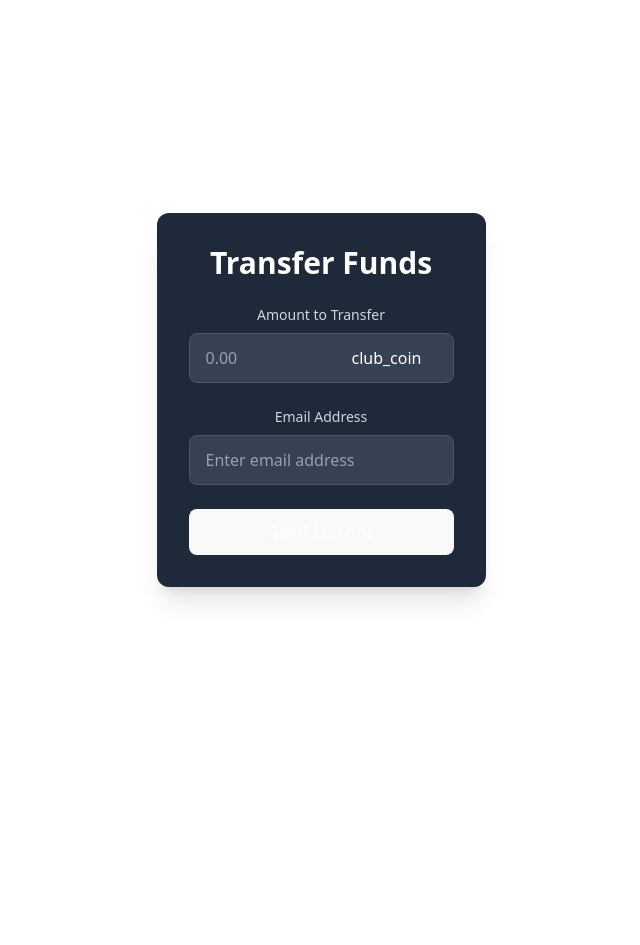
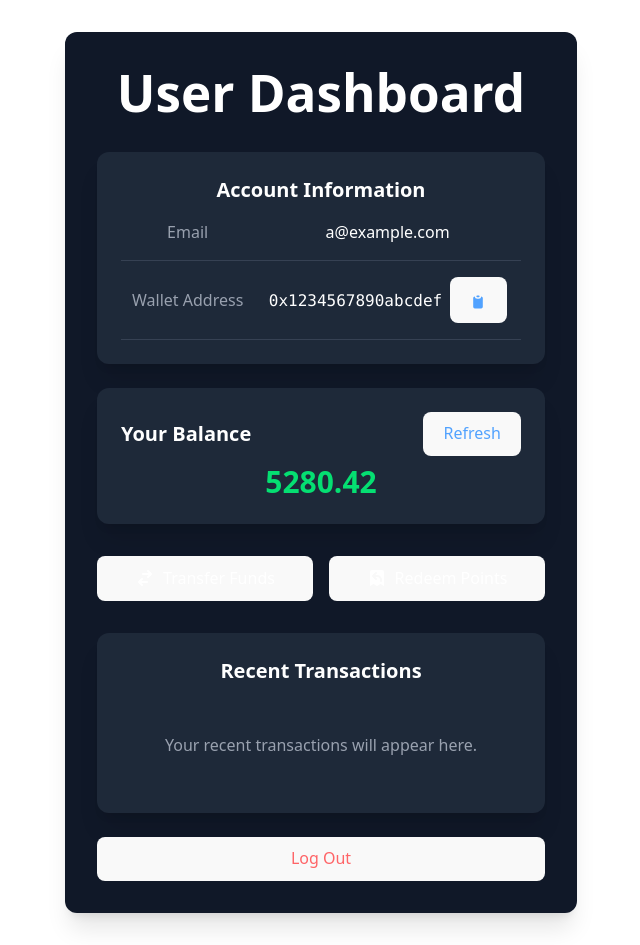
Before and after one commit to DTAlemayehu01/club-coin, a React (Vite) app in the folder Club Coin/: page /user in a window 1280 px wide. Shown: the whole page, without its empty margins (319-959 px from the left). Before the commit the page ends 800 px from the top, so only its background shows below. Built offline with nearby package versions, Linux system fonts and the light colour scheme.

Commit message:
Move transfer to separate component, provide base code for user dashboard

```diff
--- a/Club Coin/src/App.tsx
+++ b/Club Coin/src/App.tsx
@@ -2,6 +2,7 @@ import React from "react";
 import { BrowserRouter, Routes, Route, Navigate } from "react-router-dom";
 import Admin from "./components/Admin.tsx";
 import User from "./components/User.tsx";
+import UserTransfer from "./components/UserTransfer.tsx";
 import "./App.css";
 
 const App: React.FC = () => {
@@ -16,10 +17,13 @@ const App: React.FC = () => {
 				{/* Home Route - Redirect to user page */}
 				<Route path="/" element={<Navigate to="/user" replace />} />
 
-				{/* User Route - Transfer Funds Form */}
+				{/* User Route - User Dashboard */}
+				<Route path="/user" element={<User />} />
+
+				{/* User Transfer Route - Transfer Funds Form */}
 				<Route
-					path="/user"
-					element={<User onSubmit={handleTransferSubmit} />}
+					path="/user/transfer"
+					element={<UserTransfer onSubmit={handleTransferSubmit} />}
 				/>
 
 				{/* Admin route - admin panel */}
@@ -32,7 +36,7 @@ const App: React.FC = () => {
 				<Route
 					path="*"
 					element={
-						<div className="min-h-screen bg-gray-900 flex items-center justify-center">
+						<div className="h-screen w-xl bg-gray-900 flex items-center justify-center">
 							<div className="text-center">
 								<h1 className="text-4xl font-bold text-white mb-4">
 									404
@@ -42,7 +46,7 @@ const App: React.FC = () => {
 								</p>
 								<a
 									href="/"
-									className="bg-blue-600 hover:bg-blue-700 text-white px-4 py-2 rounded"
+									className="text-white bg-blue-600 hover:bg-blue-700 px-4 py-2 rounded"
 								>
 									Go to Home
 								</a>
--- a/Club Coin/src/components/User.tsx
+++ b/Club Coin/src/components/User.tsx
@@ -1,95 +1,121 @@
-import { useState } from "react";
+import { useState, useEffect } from "react";
+import { PrivyProvider, usePrivy } from "@privy-io/react-auth";
+import { Link, useNavigate } from "react-router-dom";
 
-interface TransferFormProps {
-	onSubmit: (amount: number, address: string) => void;
+interface UserDashboardProps {
+	title?: string;
 }
 
-const User: React.FC<TransferFormProps> = ({ onSubmit }) => {
-	const [amount, setAmount] = useState<string>("");
-	const [address, setAddress] = useState<string>("");
-	const [isLoading, setIsLoading] = useState<boolean>(false);
+const User: React.FC<UserDashboardProps> = ({ title = "User Dashboard" }) => {
+	// const { userEmail, userWallet } = useSession();
+	const userEmail = "a@example.com";
+	const userWallet = "0x1234567890abcdef";
+	const [balance, setBalance] = useState<number>(0);
+	const [isLoading, setIsLoading] = useState<boolean>(true);
+	const navigate = useNavigate();
 
-	const handleSubmit = (e: React.FormEvent) => {
-		e.preventDefault();
+	useEffect(() => {
+		// Simulate fetching the user's balance
+		const fetchBalance = async () => {
 			setIsLoading(true);
+			try {
+				// Replace with your actual API call to get the user's balance
+				// Example: const response = await api.getUserBalance(userWallet);
 
-		// Simulate API call
+				// Mock data for demonstration
 				setTimeout(() => {
-			onSubmit(parseFloat(amount), address);
+					setBalance(5280.42);
 					setIsLoading(false);
-		}, 1000);
+				}, 800);
+			} catch (error) {
+				console.error("Error fetching balance:", error);
+				setIsLoading(false);
+			}
 		};
 
+		if (userWallet) {
+			fetchBalance();
+		} else {
+			setIsLoading(false);
+		}
+	}, [userWallet]);
+
 	return (
-		<div className="w-full max-w-xl bg-gray-800 rounded-xl shadow-xl overflow-hidden">
-			<div className="p-8">
-				<h2 className="text-3xl font-bold text-white mb-6">
-					Transfer Funds
+		<div className="bg-gray-900 min-h-lg min-w-lg rounded-xl shadow-xl">
+			<div className="max-w-screen mx-auto px-4 sm:px-6 lg:px-8 py-8">
+				<h1 className="text-2xl font-bold text-white mb-8">{title}</h1>
+
+				{/* User Info Card */}
+				<div className="bg-gray-800 rounded-xl shadow-xl overflow-hidden mb-6">
+					<div className="p-6">
+						<h2 className="text-xl font-semibold text-white mb-4">
+							Account Information
 						</h2>
-
-				<form onSubmit={handleSubmit}>
-					<div className="space-y-6">
-						{/* Amount Input */}
-						<div>
-							<label
-								htmlFor="amount"
-								className="block text-sm font-medium text-gray-300 mb-2"
+						<div className="space-y-4">
+							<div className="flex items-center border-b border-gray-700 pb-4">
+								<div className="w-1/3">
+									<span className="text-gray-400">Email</span>
+								</div>
+								<div className="w-2/3">
+									<span className="text-white">
+										{userEmail || "—"}
+									</span>
+								</div>
+							</div>
+							<div className="flex items-center border-b border-gray-700 pb-4">
+								<div className="w-1/3">
+									<span className="text-gray-400">
+										Wallet Address
+									</span>
+								</div>
+								<div className="w-2/3">
+									<span className="text-white font-mono">
+										{userWallet}
+									</span>
+									{userWallet && (
+										<button
+											className="ml-2 text-blue-400 hover:text-blue-300"
+											onClick={() =>
+												navigator.clipboard.writeText(
+													userWallet
+												)
+											}
+											title="Copy full address"
 										>
-								Amount to Transfer
-							</label>
-							<div className="relative">
-								<input
-									id="amount"
-									type="number"
-									step="0.0001"
-									min="0"
-									required
-									value={amount}
-									onChange={(e) => setAmount(e.target.value)}
-									className="block w-full pl-4 pr-4 py-3 bg-gray-700 border border-gray-600 rounded-lg text-white placeholder-gray-400 focus:outline-none focus:ring-2 focus:ring-blue-500 focus:border-transparent"
-									placeholder="0.00"
-								/>
-								<div className="absolute inset-y-0 right-0 flex items-center pr-8 pointer-events-none">
-									<span className="text-white">
-										club_coin
-									</span>
+											<svg
+												className="h-4 w-4 inline"
+												fill="currentColor"
+												viewBox="0 0 20 20"
+											>
+												<path d="M8 3a1 1 0 011-1h2a1 1 0 110 2H9a1 1 0 01-1-1z" />
+												<path d="M6 3a2 2 0 00-2 2v11a2 2 0 002 2h8a2 2 0 002-2V5a2 2 0 00-2-2 3 3 0 01-3 3H9a3 3 0 01-3-3z" />
+											</svg>
+										</button>
+									)}
+								</div>
+							</div>
 						</div>
 					</div>
 				</div>
 
-						{/* Wallet Address Input */}
-						<div>
-							<label
-								htmlFor="wallet"
-								className="block text-sm font-medium text-gray-300 mb-2"
+				{/* Balance Card */}
+				<div className="bg-gray-800 rounded-xl shadow-xl overflow-hidden mb-8">
+					<div className="p-6">
+						<div className="flex justify-between items-center mb-2">
+							<h2 className="text-xl font-semibold text-white">
+								Your Balance
+							</h2>
+							<button
+								className="text-blue-400 hover:text-blue-300 text-sm"
+								onClick={() => window.location.reload()}
 							>
-								Email Address
-							</label>
-							<input
-								id="wallet"
-								type="email"
-								required
-								value={address}
-								onChange={(e) => setAddress(e.target.value)}
-								className="block w-full px-4 py-3 bg-gray-700 border border-gray-600 rounded-lg text-white placeholder-gray-400 focus:outline-none focus:ring-2 focus:ring-blue-500 focus:border-transparent"
-								placeholder="Enter email address"
-							/>
+								Refresh
+							</button>
 						</div>
-
-						{/* Submit Button */}
-						<button
-							type="submit"
-							disabled={isLoading || !amount || !address}
-							className={`w-full flex justify-center items-center py-3 px-4 rounded-lg text-white font-medium transition-colors ${
-								isLoading || !amount || !address
-									? "bg-gray-600 cursor-not-allowed"
-									: "bg-blue-600 hover:bg-blue-700"
-							}`}
-						>
 						{isLoading ? (
-								<>
+							<div className="flex justify-center items-center h-24">
 								<svg
-										className="animate-spin -ml-1 mr-2 h-4 w-4 text-white"
+									className="animate-spin h-8 w-8 text-blue-500"
 									xmlns="http://www.w3.org/2000/svg"
 									fill="none"
 									viewBox="0 0 24 24"
@@ -108,14 +134,71 @@ const User: React.FC<TransferFormProps> = ({ onSubmit }) => {
 										d="M4 12a8 8 0 018-8V0C5.373 0 0 5.373 0 12h4zm2 5.291A7.962 7.962 0 014 12H0c0 3.042 1.135 5.824 3 7.938l3-2.647z"
 									></path>
 								</svg>
-									Processing...
-								</>
+							</div>
 						) : (
-								"Send Amount"
+							<div className="mt-2">
+								<span className="text-3xl font-bold text-green-400">
+									{balance}
+								</span>
+							</div>
 						)}
+					</div>
+				</div>
+
+				{/* Action Buttons */}
+				<div className="grid grid-cols-1 sm:grid-cols-2 gap-4">
+					<button
+						onClick={() => navigate("/user/transfer")}
+						className="bg-blue-600 hover:bg-blue-700 text-white font-medium py-4 px-4 rounded-xl transition-colors flex items-center justify-center"
+					>
+						<svg
+							className="h-5 w-5 mr-2"
+							fill="currentColor"
+							viewBox="0 0 20 20"
+						>
+							<path d="M8 5a1 1 0 100 2h5.586l-1.293 1.293a1 1 0 001.414 1.414l3-3a1 1 0 000-1.414l-3-3a1 1 0 10-1.414 1.414L13.586 5H8zM12 15a1 1 0 100-2H6.414l1.293-1.293a1 1 0 10-1.414-1.414l-3 3a1 1 0 000 1.414l3 3a1 1 0 001.414-1.414L6.414 15H12z" />
+						</svg>
+						Transfer Funds
+					</button>
+
+					<button
+						onClick={() => navigate("/redeem")}
+						className="bg-purple-600 hover:bg-purple-700 text-white font-medium py-4 px-4 rounded-xl transition-colors flex items-center justify-center"
+					>
+						<svg
+							className="h-5 w-5 mr-2"
+							fill="currentColor"
+							viewBox="0 0 20 20"
+						>
+							<path
+								fillRule="evenodd"
+								d="M5 2a2 2 0 00-2 2v14l3.5-2 3.5 2 3.5-2 3.5 2V4a2 2 0 00-2-2H5zm4.707 3.707a1 1 0 00-1.414-1.414l-3 3a1 1 0 000 1.414l3 3a1 1 0 001.414-1.414L8.414 9H10a3 3 0 013 3v1a1 1 0 102 0v-1a5 5 0 00-5-5H8.414l1.293-1.293z"
+								clipRule="evenodd"
+							/>
+						</svg>
+						Redeem Points
 					</button>
 				</div>
-				</form>
+
+				{/* Recent Transactions - Optional */}
+				<div className="mt-8 bg-gray-800 rounded-xl shadow-xl overflow-hidden">
+					<div className="p-6">
+						<h2 className="text-xl font-semibold text-white mb-4">
+							Recent Transactions
+						</h2>
+						<div className="text-center py-8 text-gray-400">
+							<p>Your recent transactions will appear here.</p>
+						</div>
+					</div>
+				</div>
+
+				{/* Log Out Button (Still Needs Implementation) */}
+				<button
+					className="text-red-400 hover:text-red-300 text-sm mt-6 min-w-md"
+					onClick={() => window.location.reload()}
+				>
+					Log Out
+				</button>
 			</div>
 		</div>
 	);
--- /dev/null
+++ b/Club Coin/src/components/UserTransfer.tsx
@@ -0,0 +1,124 @@
+import { useState } from "react";
+
+interface TransferFormProps {
+	onSubmit: (amount: number, address: string) => void;
+}
+
+const UserTransfer: React.FC<TransferFormProps> = ({ onSubmit }) => {
+	const [amount, setAmount] = useState<string>("");
+	const [address, setAddress] = useState<string>("");
+	const [isLoading, setIsLoading] = useState<boolean>(false);
+
+	const handleSubmit = (e: React.FormEvent) => {
+		e.preventDefault();
+		setIsLoading(true);
+
+		// Simulate API call
+		setTimeout(() => {
+			onSubmit(parseFloat(amount), address);
+			setIsLoading(false);
+		}, 1000);
+	};
+
+	return (
+		<div className="w-full max-w-xl bg-gray-800 rounded-xl shadow-xl overflow-hidden">
+			<div className="p-8">
+				<h2 className="text-3xl font-bold text-white mb-6">
+					Transfer Funds
+				</h2>
+
+				<form onSubmit={handleSubmit}>
+					<div className="space-y-6">
+						{/* Amount Input */}
+						<div>
+							<label
+								htmlFor="amount"
+								className="block text-sm font-medium text-gray-300 mb-2"
+							>
+								Amount to Transfer
+							</label>
+							<div className="relative">
+								<input
+									id="amount"
+									type="number"
+									step="0.0001"
+									min="0"
+									required
+									value={amount}
+									onChange={(e) => setAmount(e.target.value)}
+									className="block w-full pl-4 pr-4 py-3 bg-gray-700 border border-gray-600 rounded-lg text-white placeholder-gray-400 focus:outline-none focus:ring-2 focus:ring-blue-500 focus:border-transparent"
+									placeholder="0.00"
+								/>
+								<div className="absolute inset-y-0 right-0 flex items-center pr-8 pointer-events-none">
+									<span className="text-white">
+										club_coin
+									</span>
+								</div>
+							</div>
+						</div>
+
+						{/* Wallet Address Input */}
+						<div>
+							<label
+								htmlFor="wallet"
+								className="block text-sm font-medium text-gray-300 mb-2"
+							>
+								Email Address
+							</label>
+							<input
+								id="wallet"
+								type="email"
+								required
+								value={address}
+								onChange={(e) => setAddress(e.target.value)}
+								className="block w-full px-4 py-3 bg-gray-700 border border-gray-600 rounded-lg text-white placeholder-gray-400 focus:outline-none focus:ring-2 focus:ring-blue-500 focus:border-transparent"
+								placeholder="Enter email address"
+							/>
+						</div>
+
+						{/* Submit Button */}
+						<button
+							type="submit"
+							disabled={isLoading || !amount || !address}
+							className={`w-full flex justify-center items-center py-3 px-4 rounded-lg text-white font-medium transition-colors ${
+								isLoading || !amount || !address
+									? "bg-gray-600 cursor-not-allowed"
+									: "bg-blue-600 hover:bg-blue-700"
+							}`}
+						>
+							{isLoading ? (
+								<>
+									<svg
+										className="animate-spin -ml-1 mr-2 h-4 w-4 text-white"
+										xmlns="http://www.w3.org/2000/svg"
+										fill="none"
+										viewBox="0 0 24 24"
+									>
+										<circle
+											className="opacity-25"
+											cx="12"
+											cy="12"
+											r="10"
+											stroke="currentColor"
+											strokeWidth="4"
+										></circle>
+										<path
+											className="opacity-75"
+											fill="currentColor"
+											d="M4 12a8 8 0 018-8V0C5.373 0 0 5.373 0 12h4zm2 5.291A7.962 7.962 0 014 12H0c0 3.042 1.135 5.824 3 7.938l3-2.647z"
+										></path>
+									</svg>
+									Processing...
+								</>
+							) : (
+								"Send Amount"
+							)}
+						</button>
+					</div>
+				</form>
+			</div>
+		</div>
+	);
+};
+
+export default UserTransfer;
```
Also changed, not shown: Club Coin/src/App.css (indentation only). Lines whose indentation alone changed are shown as unchanged.
